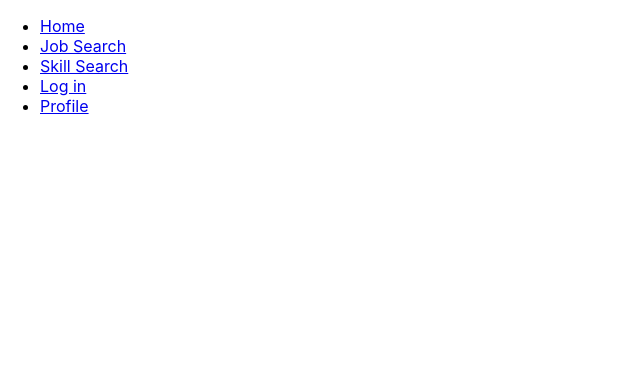
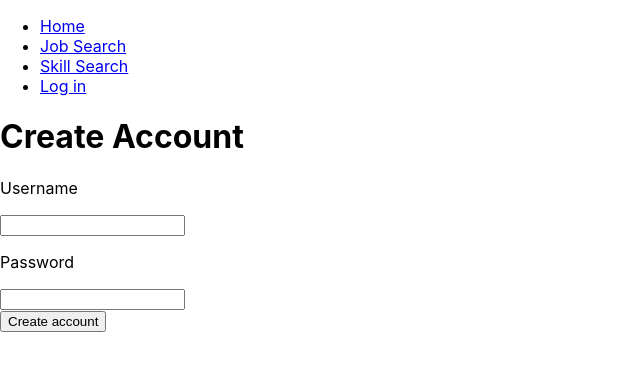
Before and after one commit to msmithp/jse-annotate, a React (Create React App) app in the folder frontend/: page /create-account in a window 1280 px wide. Shown: the top 370 px of the page, without its empty margins (0-640 px from the left). Built offline with nearby package versions, Linux system fonts and the light colour scheme.

Commit message:
Add Login form and preliminary CreateAccount form

```diff
--- a/frontend/src/App.tsx
+++ b/frontend/src/App.tsx
@@ -2,31 +2,26 @@ import React from 'react';
 import {
   BrowserRouter as Router,
   Routes,
-  Route,
-  Link
+  Route
 } from "react-router-dom"
 import {
   Home,
   JobSearch,
   SkillSearch,
   Login,
-  Profile
+  Profile,
+  CreateAccount
 } from "./pages";
+import {
+  Navbar
+} from "./components";
 import './App.css';
 
 function App() {
   return (
     <Router>
       <div>
-        <nav>
-          <ul>
-            <li><Link to="/">Home</Link></li>
-            <li><Link to="/job-search">Job Search</Link></li>
-            <li><Link to="/skill-search">Skill Search</Link></li>
-            <li><Link to="/login">Log in</Link></li>
-            <li><Link to="/profile">Profile</Link></li>
-          </ul>
-        </nav>
+        <Navbar isLoggedIn={false} />
 
         <Routes>
           <Route path="/job-search" element={<JobSearch />} />
@@ -34,6 +29,7 @@ function App() {
           <Route path="/login" element={<Login />} />
           <Route path="/profile" element={<Profile />} />
           <Route path="/" element={<Home />} />
+          <Route path="create-account" element={<CreateAccount />} />
         </Routes>
       </div>
     </Router>
--- a/frontend/src/components/Navbar.tsx
+++ b/frontend/src/components/Navbar.tsx
@@ -1,8 +1,27 @@
 import React from "react";
+import { NavLink } from "react-router-dom";
 
-function Navbar() {
+interface NavbarProps {
+    isLoggedIn: boolean;
+}
+
+function Navbar({ isLoggedIn }: NavbarProps) {
     return (
-        <span>Placeholder</span>
+        <div>
+            <nav>
+                <ul>
+                    <li><NavLink to="/">Home</NavLink></li>
+                    <li><NavLink to="/job-search">Job Search</NavLink></li>
+                    <li><NavLink to="/skill-search">Skill Search</NavLink></li>
+                    {isLoggedIn ?
+                    <li><NavLink to="/profile">Profile</NavLink></li>
+                    // Put logout button here
+                    :
+                    <li><NavLink to="/login">Log in</NavLink></li>
+                    }
+                </ul>
+            </nav>
+        </div>
     )
 }
 
--- /dev/null
+++ b/frontend/src/components/index.ts
@@ -0,0 +1 @@
+export {default as Navbar } from "./Navbar";
--- a/frontend/src/pages/CreateAccount.tsx
+++ b/frontend/src/pages/CreateAccount.tsx
@@ -1,8 +1,62 @@
 import React from "react";
+import { useState } from "react";
+
+interface CreateAccountFormProps {
+    handler: (username: string, password: string) => void
+}
+
+function CreateAccountForm({ handler }: CreateAccountFormProps) {
+    function handleSubmit(event: React.FormEvent): void {
+        event.preventDefault();  // Prevent default form submission
+        handler(username, password);
+    }
+
+    // State variables
+    const [username, setUsername] = useState("");
+    const [password, setPassword] = useState("");
+
+    return (
+        <form onSubmit={handleSubmit}>
+            <label>
+                <p>Username</p>
+                <input
+                    value={username}
+                    required
+                    onChange={(e) => {setUsername(e.currentTarget.value);}}
+                    type="text"
+                />
+            </label>
+            <label>
+                <p>Password</p>
+                <input
+                    value={password}
+                    required
+                    onChange={(e) => {setPassword(e.currentTarget.value);}}
+                    type="password"
+                />
+            </label>
+            <div>
+                <button type="submit">Create account</button>
+            </div>
+        </form>
+    )
+}
+
 
 function CreateAccount() {
+    function handleCreateAccount(username: string, password: string): void {
+        console.log("Username: " + username + " Password: " + password);
+
+        // Send username and password to back-end to create account
+
+        // Redirect user to home page after account creation
+    }
+
     return (
-        <span>Create account page</span>
+        <div>
+            <h1>Create Account</h1>
+            <CreateAccountForm handler={handleCreateAccount}/>
+        </div>
     )
 }
 
--- a/frontend/src/pages/Login.tsx
+++ b/frontend/src/pages/Login.tsx
@@ -1,8 +1,63 @@
 import React from "react";
+import { useState } from "react";
+
+
+interface LoginFormProps {
+    handler: (username: string, password: string) => void
+}
+
+function LoginForm({ handler }: LoginFormProps) {
+    function handleSubmit(event: React.FormEvent): void {
+        event.preventDefault();  // Prevent default form submission
+        handler(username, password);  // Pass username and password to handler
+    }
+
+    // State variables
+    const [username, setUsername] = useState("");
+    const [password, setPassword] = useState("");
+
+    return(
+        <form onSubmit={handleSubmit}>
+            <label>
+                <p>Username</p>
+                <input
+                    value={username}
+                    required
+                    onChange={(e) => {setUsername(e.currentTarget.value);}}
+                    type="text"
+                />
+            </label>
+            <label>
+                <p>Password</p>
+                <input
+                    value={password}
+                    required
+                    onChange={(e) => {setPassword(e.currentTarget.value);}}
+                    type="password"
+                />
+            </label>
+            <div>
+                <button type="submit">Log in</button>
+            </div>
+        </form>
+    )
+}
+
 
 function Login() {
+    function handleLogin(username: string, password: string): void {
+        console.log("Username: " + username + " Password: " + password);
+
+        // Send username and password to back-end to validate user
+
+        // Redirect user to home page after login
+    }
+
     return (
-        <span>Login page</span>
+        <div>
+            <h1>Log In</h1>
+            <LoginForm handler={handleLogin}/>
+        </div>
     )
 }
 
--- a/frontend/tsconfig.json
+++ b/frontend/tsconfig.json
@@ -19,7 +19,10 @@
     "isolatedModules": true,
     "noEmit": true,
     "jsx": "react-jsx",
-    "baseUrl": "."
+    "baseUrl": ".",
+    "rootDirs": [
+      "src"
+    ]
   },
   "include": [
     "src",
```
